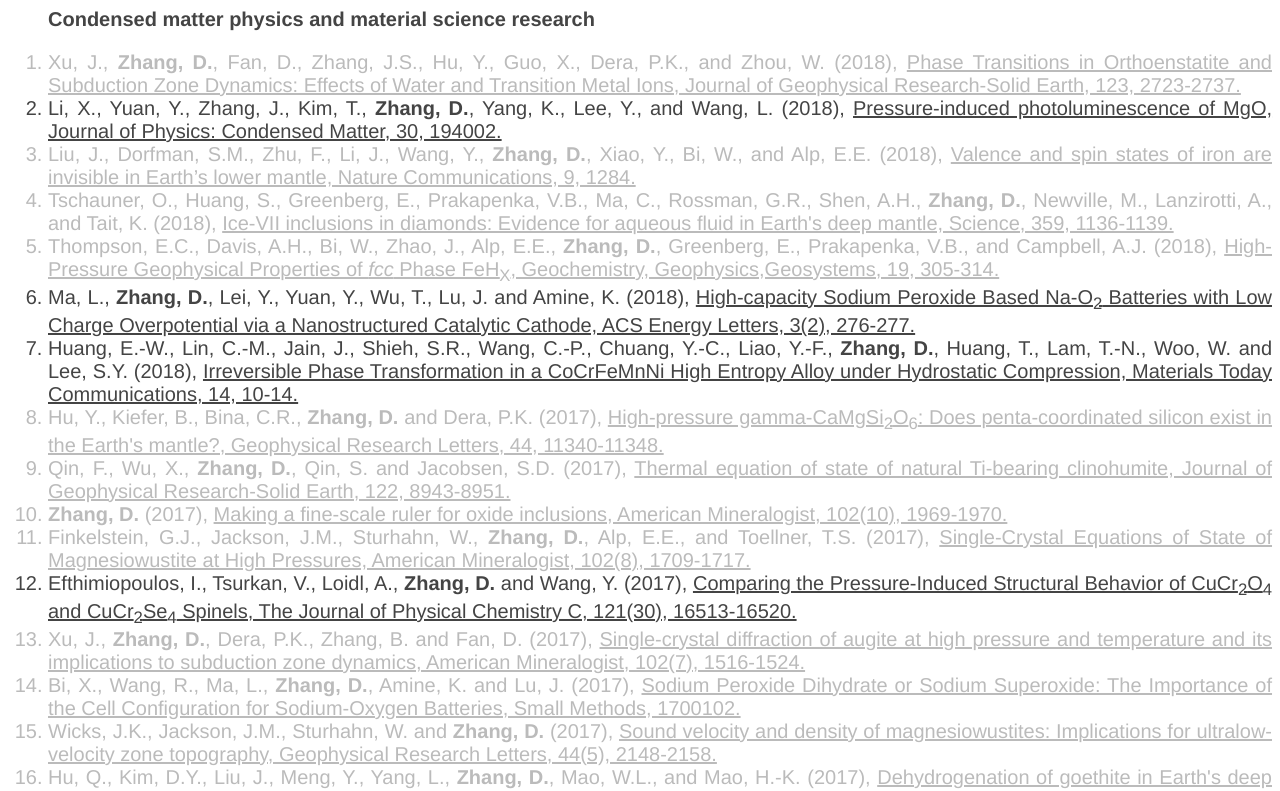
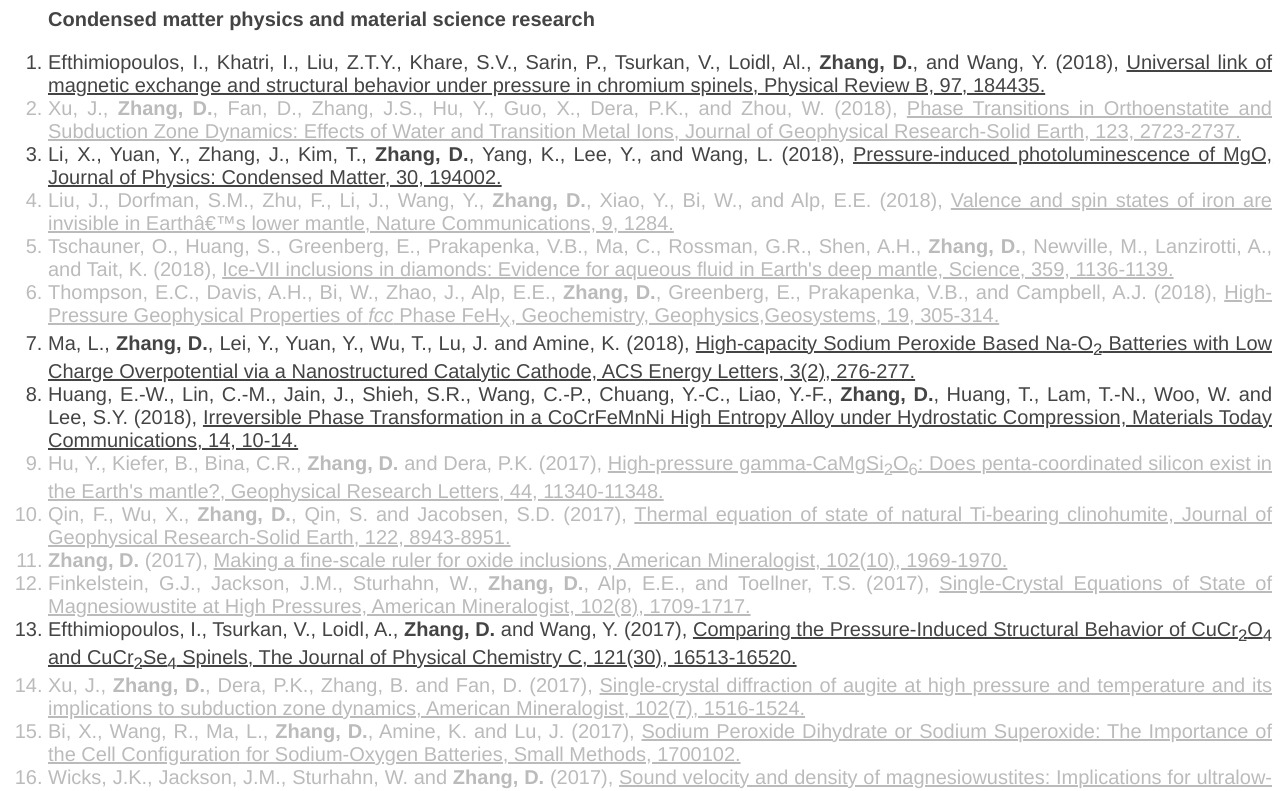
Before and after one commit to zhangdongzhou/zhangdongzhou.github.io, a plain HTML site: page texts/condensedmatter.html in a window 1280 px wide. Shown: the top 791 px of the page. Drawn offline with Linux system fonts and the light colour scheme.

Commit message:
Publication Update

```diff
--- a/texts/condensedmatter.html
+++ b/texts/condensedmatter.html
@@ -6,12 +6,14 @@
 		</p>
 
 		<ol class="arabic simple" style="font-size:20px;font-family:helvetica;text-align:justify;">
-			<li style="color:#bbb">Xu, J., <strong>Zhang, D.</strong>, Fan, D., Zhang, J.S., Hu, Y., Guo, X., Dera, P.K., and Zhou, W. (2018), <a href="https://zhangdongzhou.github.io/pub/Xu_JGR_2018.pdf" style="color:#bbb">Phase Transitions in Orthoenstatite and Subduction Zone Dynamics: Effects of
+			<li style="color:#444">Efthimiopoulos, I., Khatri, I., Liu, Z.T.Y., Khare, S.V., Sarin, P., Tsurkan, V., Loidl, Al., <strong>Zhang, D.</strong>, and Wang, Y. (2018), <a href="https://zhangdongzhou.github.io/pub/Efthimiopoulos_PRB_2018.pdf" style="color:#444">Universal link
+		of magnetic exchange and structural behavior under pressure in chromium spinels, Physical Review B, 97, 184435.</a></li>
+<li style="color:#bbb">Xu, J., <strong>Zhang, D.</strong>, Fan, D., Zhang, J.S., Hu, Y., Guo, X., Dera, P.K., and Zhou, W. (2018), <a href="https://zhangdongzhou.github.io/pub/Xu_JGR_2018.pdf" style="color:#bbb">Phase Transitions in Orthoenstatite and Subduction Zone Dynamics: Effects of
 		Water and Transition Metal Ions, Journal of Geophysical Research-Solid Earth, 123, 2723-2737.</a></li>
 <li style="color:#444">Li, X., Yuan, Y., Zhang, J., Kim, T., <strong>Zhang, D.</strong>, Yang, K., Lee, Y., and Wang, L. (2018), <a href="https://zhangdongzhou.github.io/pub/Li_JPCM_2018.pdf" style="color:#444">Pressure-induced photoluminescence
 		of MgO, Journal of Physics: Condensed Matter, 30, 194002.</a></li>
 <li style="color:#bbb">Liu, J., Dorfman, S.M., Zhu, F., Li, J., Wang, Y., <strong>Zhang, D.</strong>, Xiao, Y., Bi, W., and Alp, E.E. (2018), <a href="https://zhangdongzhou.github.io/pub/Liu_NatComm_2018.pdf" style="color:#bbb">Valence and spin states of iron are invisible in
-		Earth’s lower mantle, Nature Communications, 9, 1284.</a></li>
+		Earthâ€™s lower mantle, Nature Communications, 9, 1284.</a></li>
 <li style="color:#bbb">Tschauner, O., Huang, S., Greenberg, E., Prakapenka, V.B., Ma, C., Rossman, G.R., Shen, A.H., <strong>Zhang, D.</strong>, Newville, M., Lanzirotti, A., and Tait, K. (2018), <a href="https://zhangdongzhou.github.io/pub/Tschauner_Science_2018.pdf" style="color:#bbb">
 		Ice-VII inclusions in diamonds: Evidence for aqueous fluid in Earth's deep mantle, Science, 359, 1136-1139.</a></li>
 <li style="color:#bbb">Thompson, E.C., Davis, A.H., Bi, W., Zhao, J., Alp, E.E., <strong>Zhang, D.</strong>, Greenberg, E., Prakapenka, V.B., and Campbell, A.J. (2018), <a href="https://zhangdongzhou.github.io/pub/Thompson_G3_2018.pdf" style="color:#bbb">High-Pressure Geophysical
```
Also changed, not shown: texts/allpub.html (+1 -1 lines), texts/core.html (+4 -2 lines), texts/lowermantle.html (+4 -2 lines), texts/spectroscopy.html (+4 -2 lines), texts/uppermantle.html (+4 -2 lines), python_ref_update/allpub.txt.
